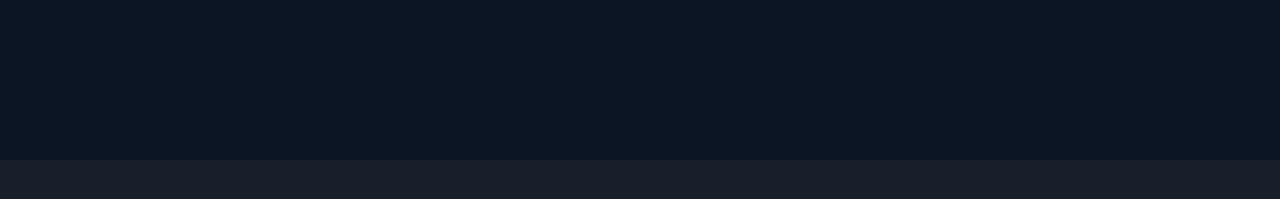
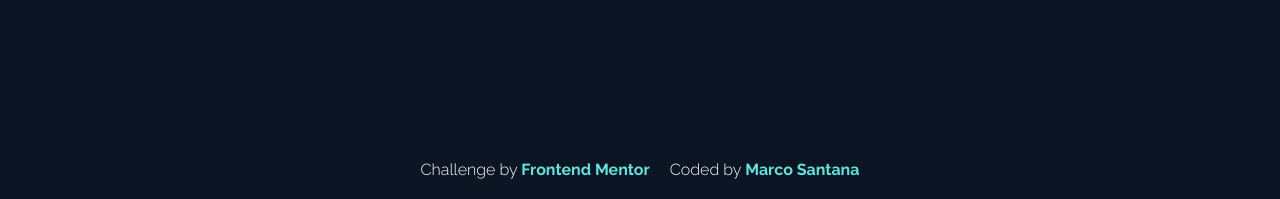
Before and after one commit to 300Marco/fylo-dark-theme-landing-page, a plain HTML site: page index.html in a window 1280 px wide. Shown: the part 3438-3637 px from the top of the page. Before the commit the page ends 3598 px from the top, so only its background shows below. Drawn offline with nearby package versions, Linux system fonts and the light colour scheme.

Commit message:
Added dev field

```diff
--- a/index.html
+++ b/index.html
@@ -5,7 +5,9 @@
     <meta http-equiv="X-UA-Compatible" content="IE=edge">
     <meta name="viewport" content="width=device-width, initial-scale=1.0">
 
-    <link rel="stylesheet" href="../public/styles.css">
+    <link rel="stylesheet" href="./public/styles.css">
+
+    <link rel="icon" href="./public/assets/favicon-32x32.png">
 
     <link rel="stylesheet" href="https://fonts.googleapis.com/css2?family=Material+Symbols+Outlined:opsz,wght,FILL,GRAD@20..48,100..700,0..1,-50..200" />
 
@@ -259,8 +261,16 @@
                 </div>
             </div>
         </div>
+        <div class="dev">
+            <span>
+                Challenge by <a href="https://www.frontendmentor.io" target="_blank">Frontend Mentor</a>
+            </span>
+            <span>
+                Coded by <a href="https://github.com/300Marco" target="blank">Marco Santana</a>
+            </span>
+        </div>
     </footer>
 
-    <script src="../public/scripts.js"></script>
+    <script src="./public/scripts.js"></script>
 </body>
 </html>
--- a/public/styles.css
+++ b/public/styles.css
@@ -876,3 +876,29 @@ footer .footer .footer-info .social-media img {
         padding: 0 1rem;
     }
 }
+
+/* ########## DEV ########## */
+.dev {
+    /* border: 1px solid red; */
+    width: 100%;
+    padding: 0 2rem 2rem;
+
+    display: flex;
+    align-items: center;
+    justify-content: center;
+    /* display: flex; */
+}
+
+.dev span {
+    margin-right: 2rem;
+}
+
+.dev span:nth-child(2) {
+    margin: 0;
+}
+
+.dev span a {
+    color: var(--cyan);
+    font-weight: 700;
+    cursor: pointer;
+}
```
